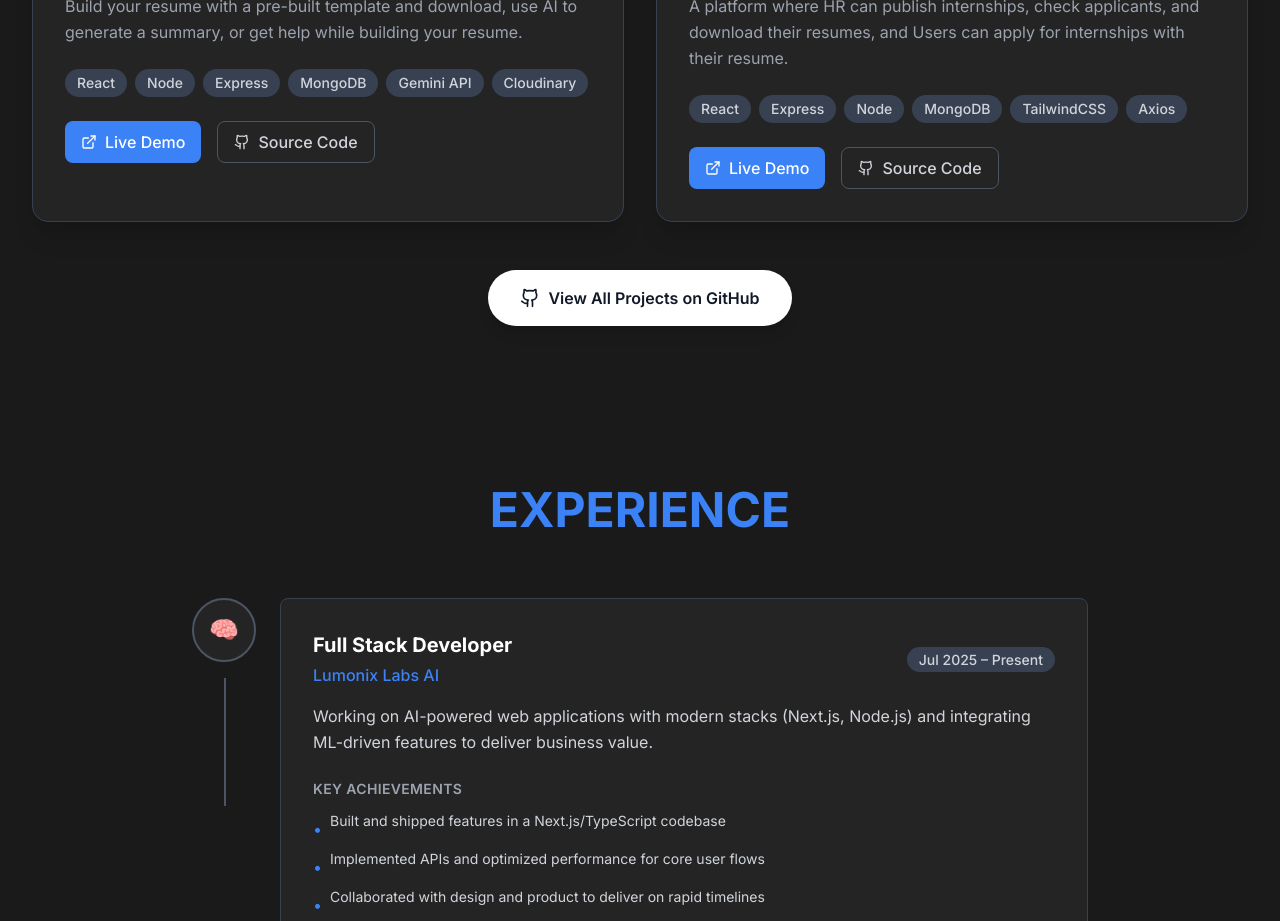
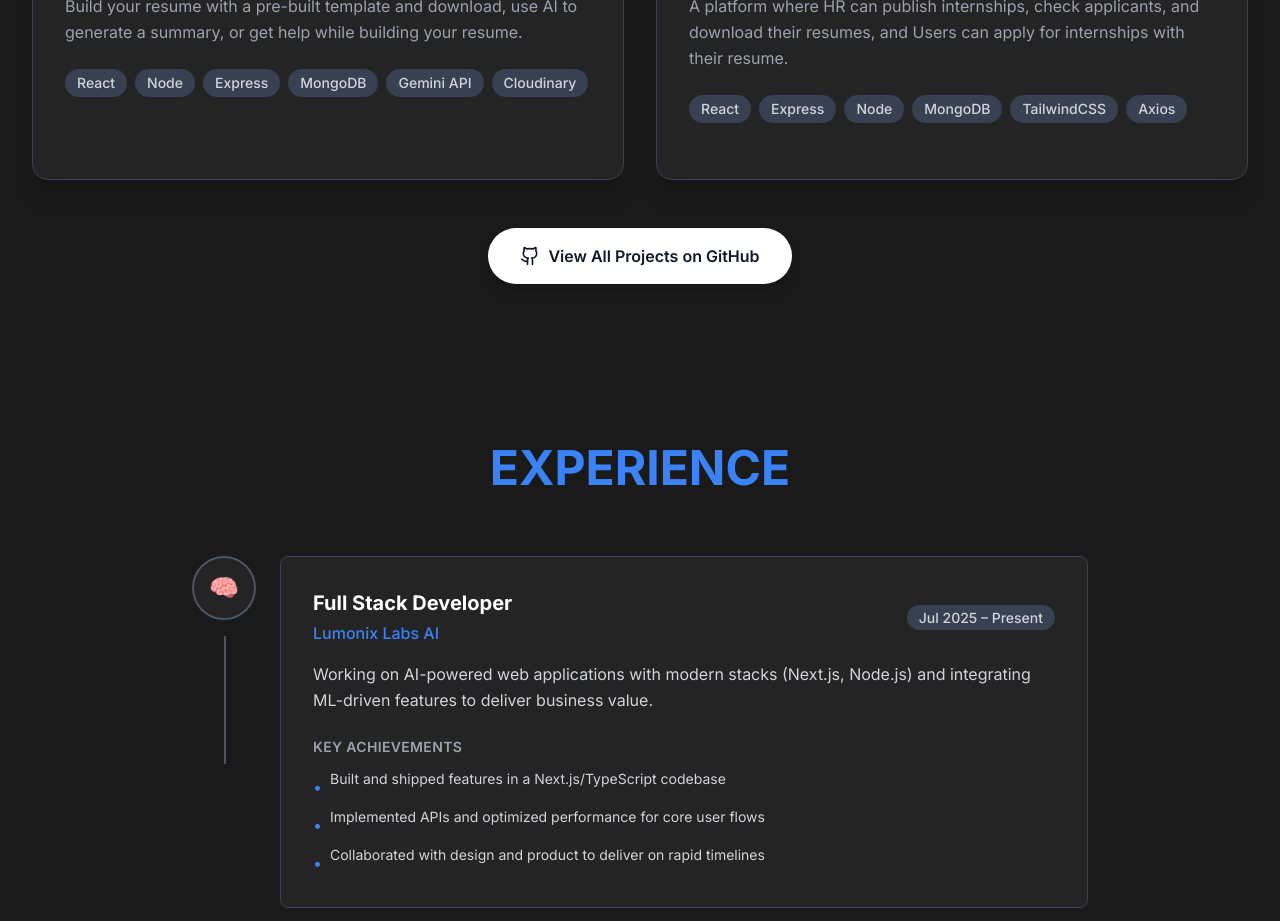
Before and after one commit to ravikhokle/portfolio, a Next.js app: page / in a window 1280 px wide. Shown: the part 1640-2561 px from the top of the page. Built offline with nearby package versions, Linux system fonts and the light colour scheme.

Commit message:
updated links

```diff
--- a/src/components/Projects.tsx
+++ b/src/components/Projects.tsx
@@ -120,31 +120,7 @@ const Projects = () => {
                   </div>
                 </div>
 
-                {/* Links */}
-                <div className="flex space-x-4">
-                  <motion.a
-                    whileHover={{ scale: 1.05 }}
-                    whileTap={{ scale: 0.95 }}
-                    href={project.liveUrl}
-                    target="_blank"
-                    rel="noopener noreferrer"
-                    className="inline-flex items-center px-4 py-2 bg-[#3b82f6] hover:bg-blue-700 text-white rounded-lg font-medium transition-colors"
-                  >
-                    <ExternalLink size={16} className="mr-2" />
-                    Live Demo
-                  </motion.a>
-                  <motion.a
-                    whileHover={{ scale: 1.05 }}
-                    whileTap={{ scale: 0.95 }}
-                    href={project.githubUrl}
-                    target="_blank"
-                    rel="noopener noreferrer"
-                    className="inline-flex items-center px-4 py-2 border border-gray-600 text-gray-300 hover:bg-gray-700 rounded-lg font-medium transition-colors"
-                  >
-                    <Github size={16} className="mr-2" />
-                    Source Code
-                  </motion.a>
-                </div>
+                {/* Links temporarily hidden */}
               </div>
             </motion.div>
           ))}
```
